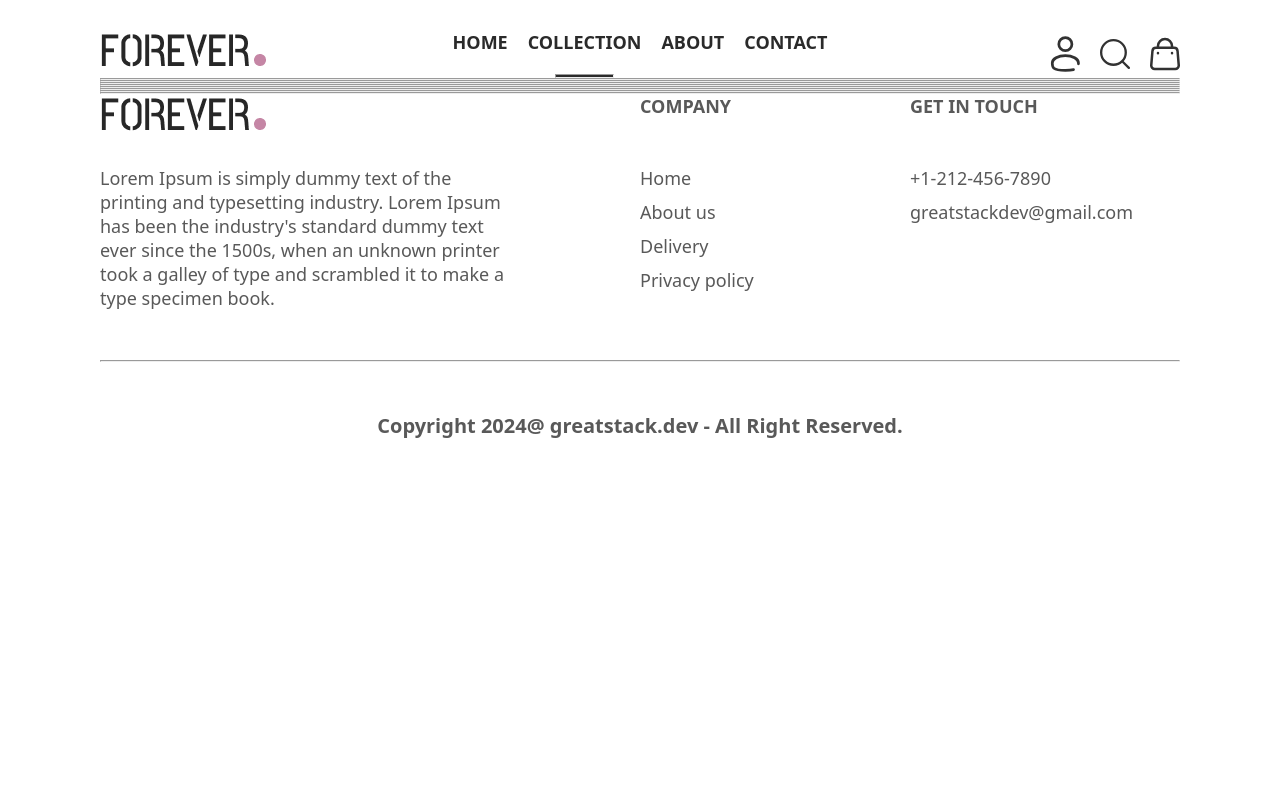
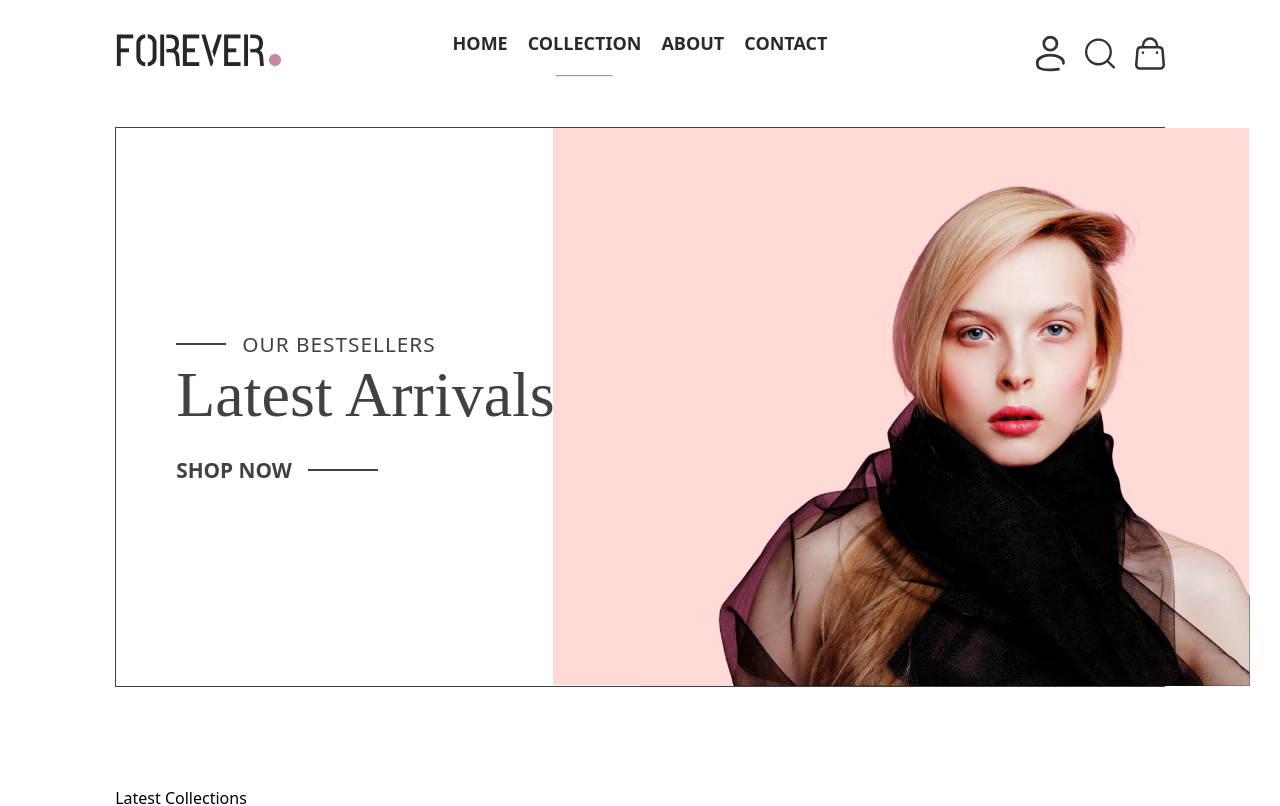
Before and after one commit to dkvaghela25/Forever, a React (Vite) app: page / in a window 1280 px wide. Shown: the top 806 px of the page. Built offline with nearby package versions, Linux system fonts and the light colour scheme.

Commit message:
Latest arrival complete

```diff
--- a/src/App.css
+++ b/src/App.css
@@ -2,11 +2,12 @@
   margin: 0;
   padding: 0;
   font-family: system-ui, -apple-system, BlinkMacSystemFont, 'Segoe UI', Roboto, Oxygen, Ubuntu, Cantarell, 'Open Sans', 'Helvetica Neue', sans-serif;
+  box-sizing: border-box;
 }
 
 .App{
-  padding-left: 100px;
-  padding-right: 100px;
+  padding-left: 9vw;
+  padding-right: 9vw;
 }
 
 @media screen and (max-width: 900px) {
--- a/src/App.tsx
+++ b/src/App.tsx
@@ -1,19 +1,13 @@
 import "./App.css";
 import Header from "./Components/Header/Header";
 import Footer from "./Components/Footer/Footer";
+import HomePage from "./pages/HomePage/HomePage";
 
 function App() {
   return (
     <div className="App">
       <Header />
-      <hr />
-      <hr />
-      <hr />
-      <hr />
-      <hr />
-      <hr />
-      <hr />
-      <hr />
+      <HomePage />
       <Footer />
     </div>
   );
--- /dev/null
+++ b/src/pages/HomePage/HomePage.css
@@ -0,0 +1,85 @@
+.HomePage {
+    width: 100%;
+    padding: 50px 0px;
+}
+
+.latest-arrivals {
+    display: flex;
+    border: 1px solid #414141;
+    height: 70vh;
+    width: 100%;
+}
+
+.latest-arrivals-text {
+    width: 50%;
+    display: flex;
+    flex-direction: column;
+    justify-content: center;
+    padding-left: 60px;
+    background: #fff;
+}
+
+.latest-arrivals-text p {
+    display: flex;
+    align-items: center;
+    font-size: 1.3rem;
+    color: #414141;
+    font-weight: 500;
+    letter-spacing: 1px;
+}
+
+.latest-arrivals-text p::before {
+    content: "";
+    display: inline-block;
+    width: 50px;
+    height: 2px;
+    background: #414141;
+    margin-right: 16px;
+}
+
+.latest-arrivals-text h2 {
+    font-size: 4rem;
+    color: #414141;
+    font-family: 'Playfair Display', serif;
+    font-weight: 500;
+}
+
+.latest-arrivals-text a {
+    display: flex;
+    align-items: center;
+    font-size: 1.3rem;
+    font-weight: bold;
+    color: #414141;
+    text-decoration: none;
+    margin-top: 1.5rem;
+    position: relative;
+    padding-bottom: 0;
+}
+
+.latest-arrivals-text a::after {
+    content: "";
+    display: inline-block;
+    width: 70px;
+    height: 2px;
+    background: #414141;
+    margin-left: 16px;
+    vertical-align: middle;
+}
+
+.latest-arrivals-image {
+    width: 50%;
+    background: #ffd7d7;
+    display: flex;
+    align-items: center;
+    justify-content: center;
+}
+
+.latest-arrivals-image img {
+    height: 100%;
+    object-fit: contain;
+}
+
+.latest-collections {
+    margin: 100px 0px;
+
+}
--- /dev/null
+++ b/src/pages/HomePage/HomePage.tsx
@@ -0,0 +1,26 @@
+import './HomePage.css';
+import LatestImage from './header_img.png';
+
+function HomePage() {
+  return (
+    <div className="HomePage">
+
+      <div className="latest-arrivals">
+        <div className="latest-arrivals-text">
+          <p>OUR BESTSELLERS</p>
+          <h2>Latest Arrivals</h2>
+          <a href="#">SHOP NOW</a>
+        </div>
+        <div className="latest-arrivals-image">
+          <img src={LatestImage} alt="Latest Arrivals" />
+        </div>
+      </div>
+
+      <div className="latest-collections">
+        <div className="heading">Latest Collections</div>
+      </div>
+    </div>
+  );
+}
+
+export default HomePage;
```
Also changed, not shown: src/pages/HomePage/header_img.png (added).
